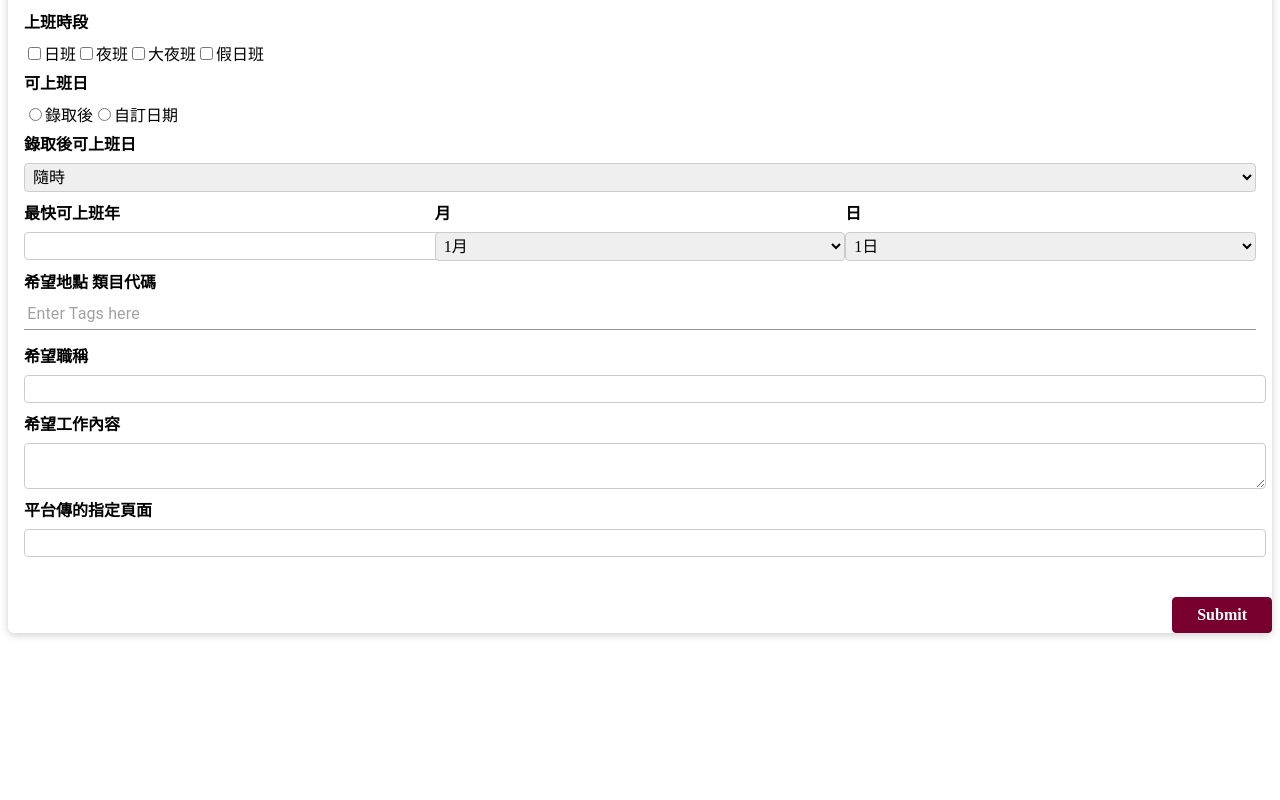
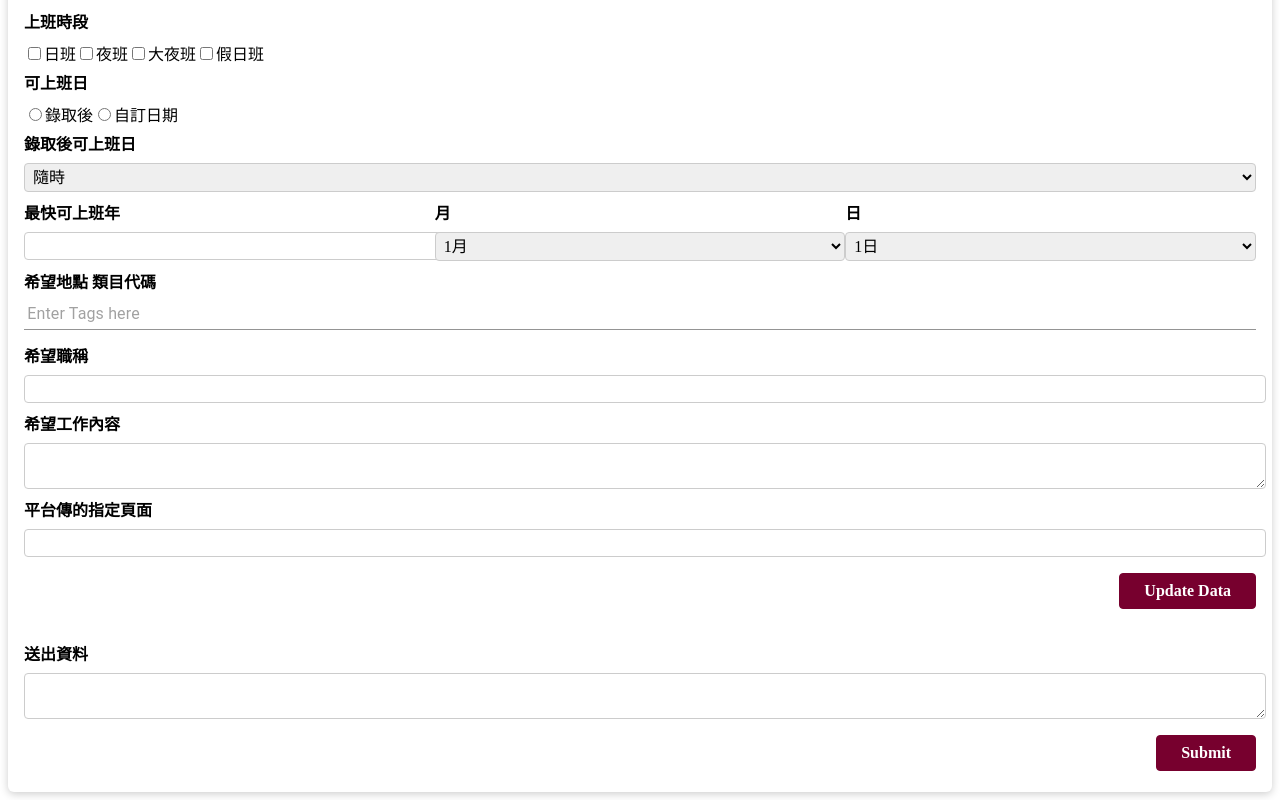
Before and after one commit to Bella-Jheng/104-test-app, a Next.js app: page / in a window 1280 px wide. Shown: the part 1968-2768 px from the top of the page. Before the commit the page ends 2609 px from the top, so only its background shows below. Built offline with nearby package versions, Linux system fonts and the light colour scheme.

Commit message:
9/20 新增送出資料欄位，將塞資料跟送出的行爲拆成兩個行爲拆成兩個btn

```diff
--- a/components/meetups/NewMeetupForm.js
+++ b/components/meetups/NewMeetupForm.js
@@ -243,10 +243,9 @@ function NewMeetupForm() {
     };
     // openModal();
 
-    document.getElementById("formData").value =JSON.stringify(meetupData)
-    console.log(document.getElementById("formData").value)
-    document.getElementById("submitForm").submit();
+    document.getElementById("formData").value = JSON.stringify(meetupData);
 
+    //9/19 嘗試用 fetch 送資料，但有 CORS 問題，所以改用form表單送
     // return JSON.stringify(meetupData);
 
     // const requestConfig = {
@@ -262,6 +261,10 @@ function NewMeetupForm() {
     // console.log("request data : " +  JSON.stringify(meetupData));
     // console.log("API result message : " + JSON.stringify(response));
   }
+
+  const submitForm = () => {
+    document.getElementById("submitForm").submit();
+  };
 
   return (
     <Card>
@@ -857,30 +860,34 @@ function NewMeetupForm() {
         <Modal show={modalIsOpen} close={closeModal} errorMessage={error} />
         {modalIsOpen && <Backdrop show={modalIsOpen} close={closeModal} />}
 
-        {/* <div className={classes.actions}>
+        <div className={classes.actions}>
           {isLoading && <p> is Loading...</p>}
           <button type="button" onClick={submitHandler}>
-            Submit
+            Update Data
           </button>
-        </div> */}
+        </div>
       </form>
       <form
+        className={classes.form}
         action="https://pda.104-dev.com.tw/activate/preparative"
         target="_blank"
         method="post"
-        id='submitForm'
+        id="submitForm"
       >
-        <input
-          type="hidden"
-          value=''
-          id="formData"
-        />
-        {/* {submitHandler().toString()} */}
-        <div className={classes.actions}>
-          {isLoading && <p> is Loading...</p>}
-          <button type="button" onClick={submitHandler}> Submit
-          </button>
-        </div>
+        <section className={classes.section}>
+          <div className={classes.control}>
+          <label htmlFor="">送出資料</label>
+            <textarea type="text" value="" id="formData" />
+          </div>
+          {/* {submitHandler().toString()} */}
+          <div className={classes.actions}>
+            {isLoading && <p> is Loading...</p>}
+            <button type="button" onClick={submitForm}>
+              {" "}
+              Submit
+            </button>
+          </div>
+        </section>
       </form>
     </Card>
   );
```
